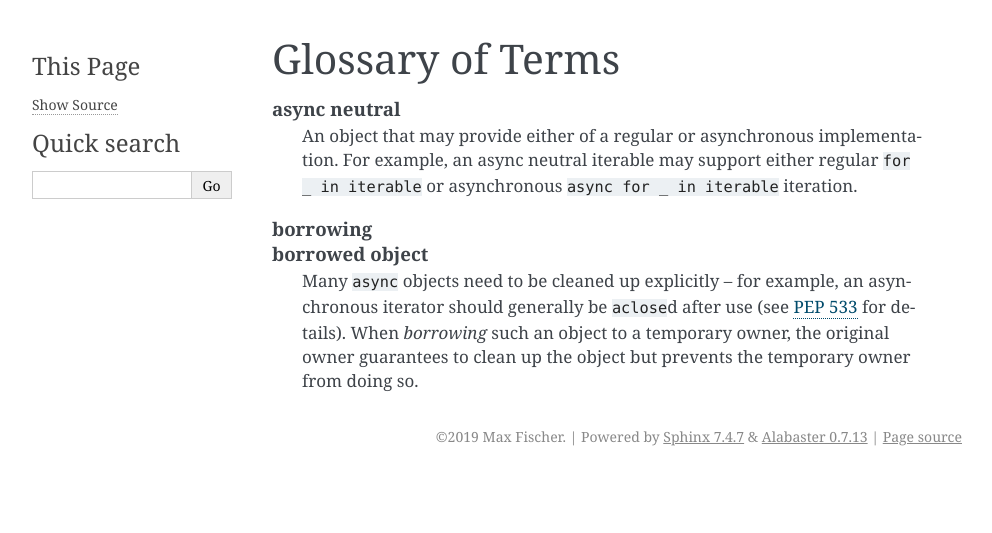
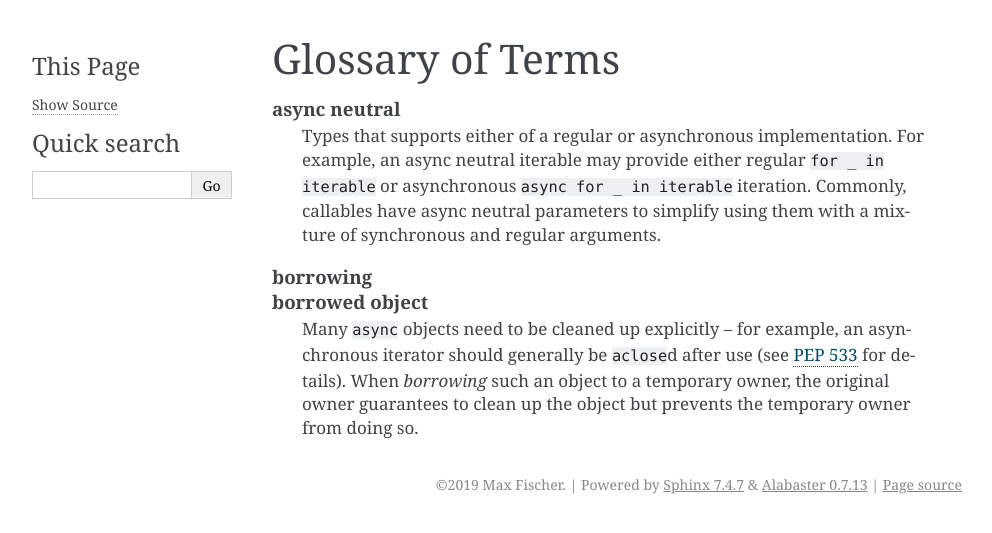
Before and after one commit to maxfischer2781/asyncstdlib, a Sphinx documentation site: the page built from docs/source/glossary.rst, in a window 1280 px wide. Shown: the top 533 px of the page, without its empty margins (148-1140 px from the left). Built offline with Sphinx 7.4.7, drawn with Linux system fonts in a browser that asks for light colours; formulas are drawn with MathJax 3.

Commit message:
expanded async neutral glossary

```diff
--- a/docs/source/glossary.rst
+++ b/docs/source/glossary.rst
@@ -10,9 +10,11 @@ Glossary of Terms
 .. glossary::
 
    async neutral
-      An object that may provide either of a regular or asynchronous implementation.
-      For example, an async neutral iterable may support either regular
+      Types that supports either of a regular or asynchronous implementation.
+      For example, an async neutral iterable may provide either regular
       ``for _ in iterable`` or asynchronous ``async for _ in iterable`` iteration.
+      Commonly, callables have async neutral parameters to simplify using them
+      with a mixture of synchronous and regular arguments.
 
    borrowing
    borrowed object
```
